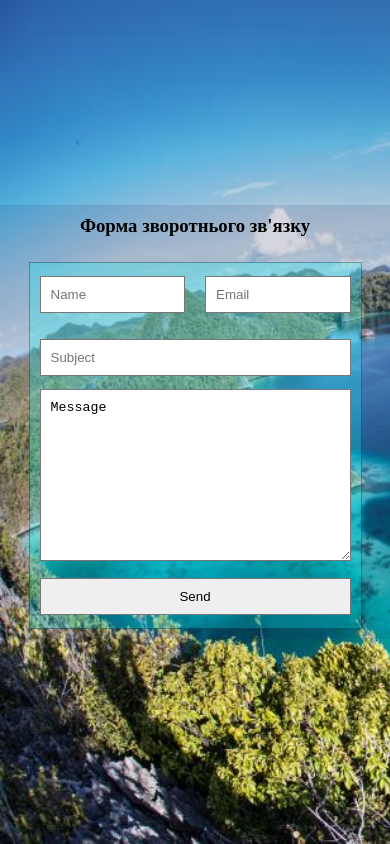
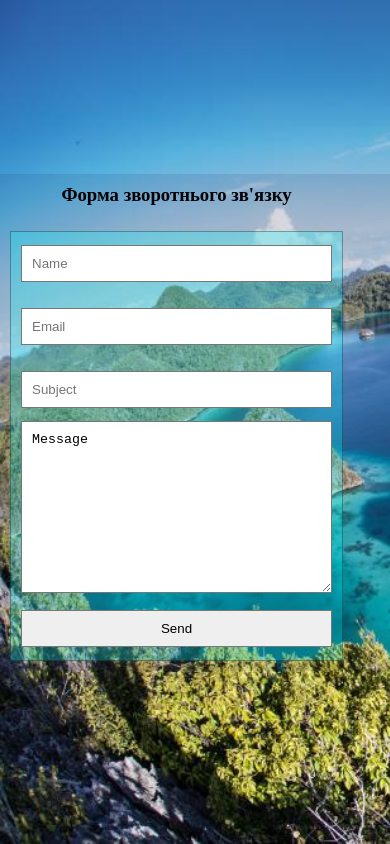
Before and after one commit to romto2016/lesson-5, a plain HTML site: page index.html in a window 390 px wide. Drawn offline with Linux system fonts and the light colour scheme.

Commit message:
beta version

```diff
--- a/index.html
+++ b/index.html
@@ -15,10 +15,10 @@
         <h3 class="input-field">Форма зворотнього зв'язку</h3>
         <div class="input-box">
           <div class="row">
-            <div class="input-field">
+            <div class="input-field input-field-1">
               <input type="text" placeholder="Name" />
             </div>
-            <div class="input-field">
+            <div class="input-field input-field-2">
               <input type="email" placeholder="Email" />
             </div>
           </div>
--- a/style.css
+++ b/style.css
@@ -55,18 +55,25 @@ textarea {
 .row .input-field {
   flex-basis: 48%;
 }
-/* laptop */
-@media (min-width: 1024px) {
+
+/* mobile */
+@media (max-width: 768px) {
   .container {
-    width: 50%;
+    display: flex;
+    flex-direction: column;
+    width: 25%;
+  }
+  .row {
+    display: flex;
+    flex-wrap: wrap;
+  }
+  .row .input-field {
+    flex-basis: 100%;
   }
 }
-@media (min-width: 1024px) {
-  .container {
-    width: 75%;
-  }
-}
-@media (min-width: 1200px) {
+
+/* laptop */
+@media (max-width: 1200px) {
   .container {
     width: 100%;
   }
```
